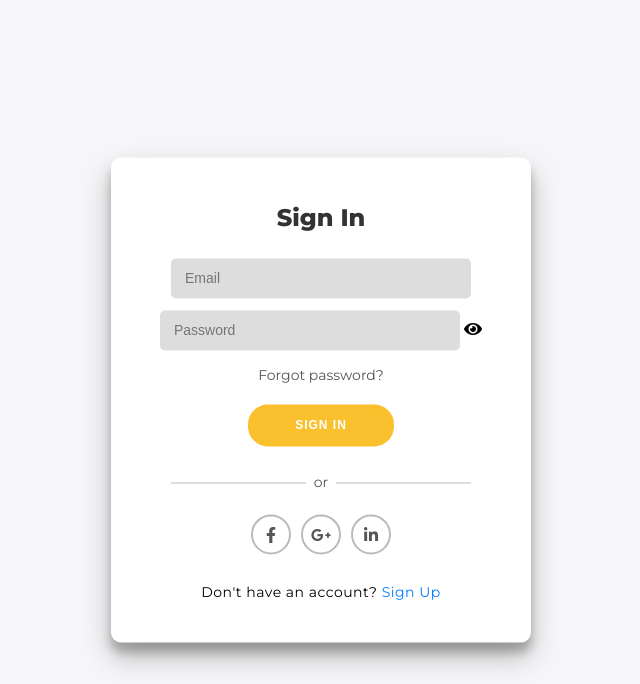
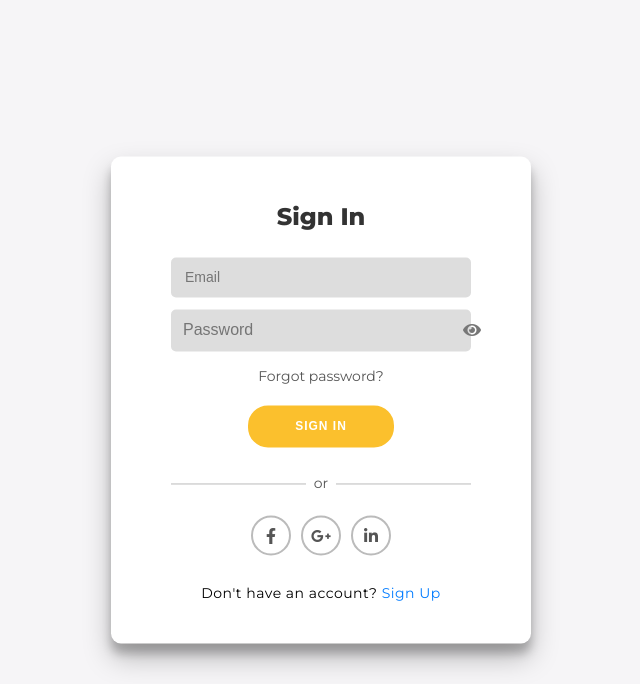
Before and after one commit to Difarnox/apptaskmanajer, a Flask app: page / in a window 1280 px wide. Shown: the top 684 px of the page, without its empty margins (319-959 px from the left). Run offline with Flask 3, Linux system fonts and the light colour scheme; some libraries are stand-ins or nearby versions.

Commit message:
Update signin.css

```diff
--- a/static/css/signin.css
+++ b/static/css/signin.css
@@ -158,6 +158,26 @@ input {
     font-size: 14px;
 }
 
+.password-container {
+    position: relative;
+    width: 100%;
+}
+
+.password-container input {
+    width: 100%;
+    padding: 10px 40px 10px 10px; /* Beri ruang untuk ikon di kanan */
+    font-size: 16px;
+}
+
+.password-container i {
+    position: absolute;
+    right: 10px; /* Ikon berada di dalam input */
+    top: 50%;
+    transform: translateY(-50%);
+    cursor: pointer;
+    color: #777;
+}
+
 /* Responsive Design for Tablets */
 @media (max-width: 768px) {
     body {
```
